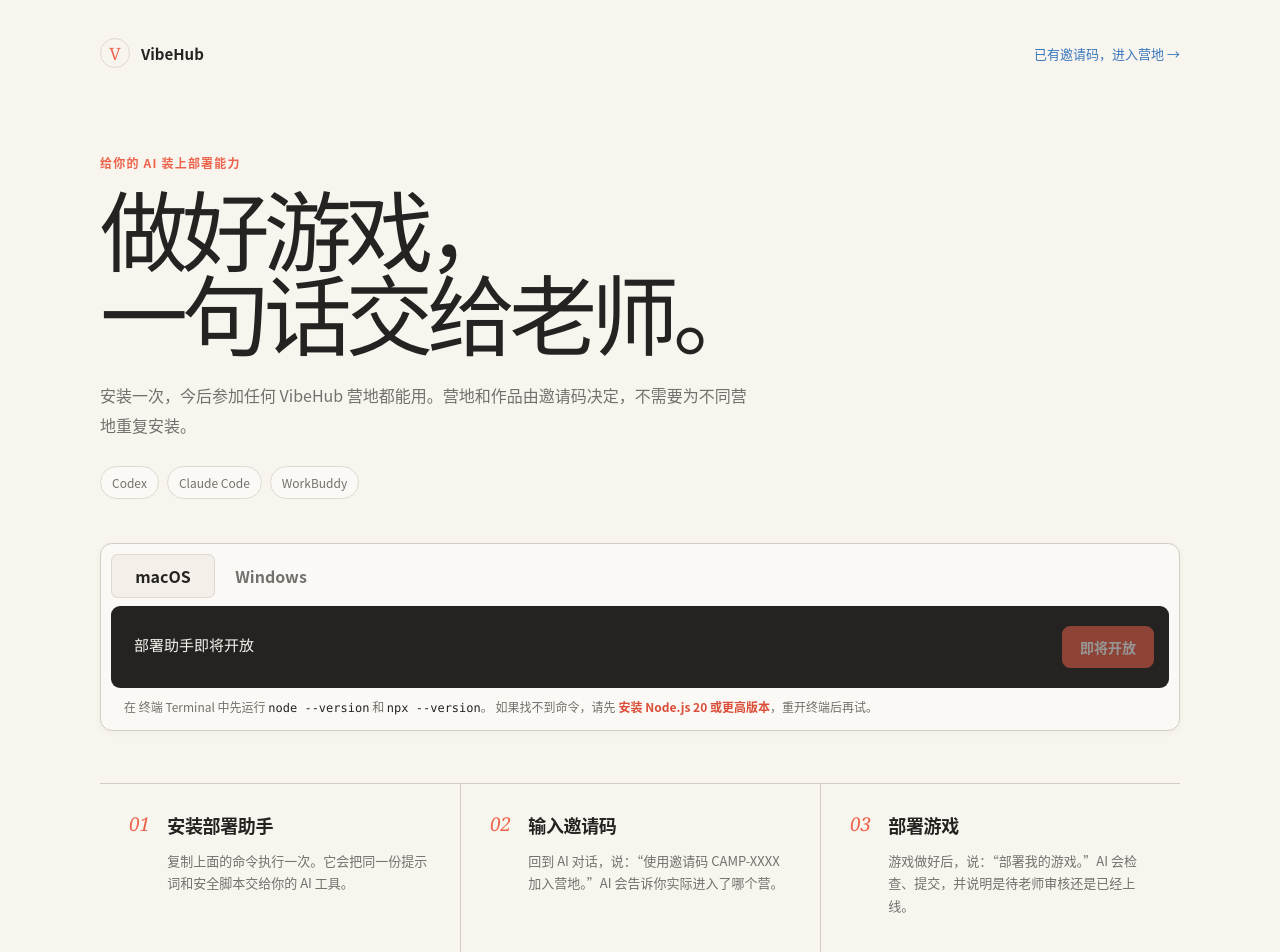
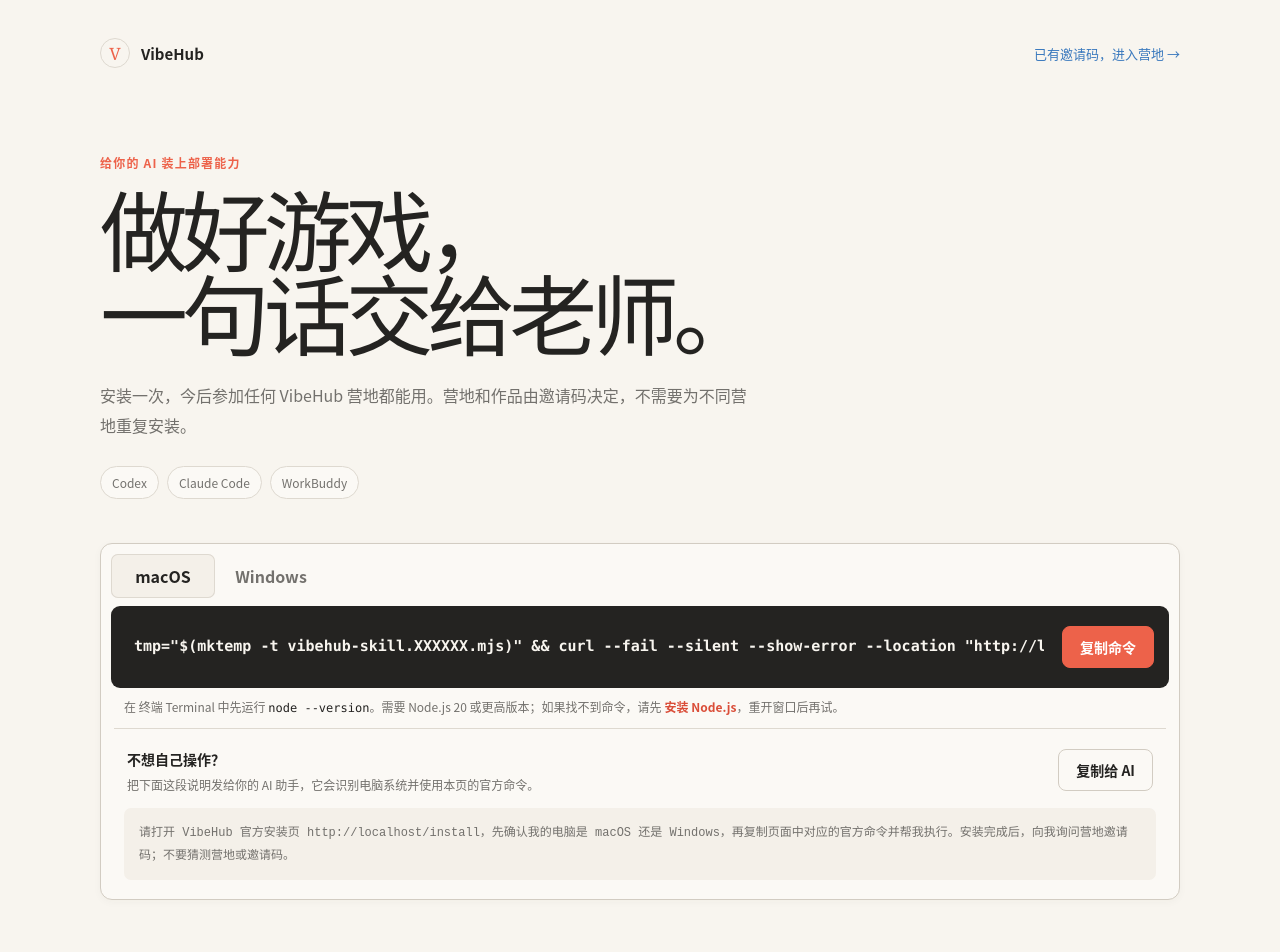
Before and after one commit to wangjialiang678/vibehub, a React (Vite) app in the folder web/: page /install in a window 1280 px wide. Shown: the top 952 px of the page. Built offline with nearby package versions, Linux system fonts and the light colour scheme.

Commit message:
feat: offer hosted skill installation

```diff
--- a/web/package.json
+++ b/web/package.json
@@ -4,8 +4,11 @@
   "private": true,
   "type": "module",
   "scripts": {
+    "predev": "node ../skill/scripts/build-distribution.mjs --out ./public/downloads/vibehub-skill",
     "dev": "vite",
+    "prebuild": "node ../skill/scripts/build-distribution.mjs --out ./public/downloads/vibehub-skill",
     "build": "tsc -b && vite build",
+    "pretest": "node ../skill/scripts/build-distribution.mjs --out ./public/downloads/vibehub-skill",
     "test": "vitest run"
   },
   "dependencies": {
--- a/web/src/pages/InstallPage.tsx
+++ b/web/src/pages/InstallPage.tsx
@@ -2,21 +2,48 @@
 import { Link } from 'react-router-dom';
 import { copyToClipboard } from '../components/Ui';
 
-const INSTALL_COMMAND = import.meta.env.VITE_SKILL_INSTALL_COMMAND?.trim() || '';
-const installEnabled = Boolean(INSTALL_COMMAND);
+const INSTALLER_PATH = '/downloads/vibehub-skill/install.mjs';
+const DISTRIBUTION_PATH = '/downloads/vibehub-skill/';
 type Platform = 'macOS' | 'Windows';
+type Copy = (value: string) => Promise<void>;
 
-export function InstallPage() {
-  const detected = useMemo<Platform>(() => /Windows/i.test(navigator.userAgent) ? 'Windows' : 'macOS', []);
-  const [platform, setPlatform] = useState<Platform>(detected);
+function trimOrigin(origin: string) {
+  return origin.replace(/\/+$/, '');
+}
+
+export function buildInstallCommand(platform: Platform, origin: string) {
+  const publicOrigin = trimOrigin(origin);
+  const installerUrl = `${publicOrigin}${INSTALLER_PATH}`;
+  const distributionRoot = `${publicOrigin}${DISTRIBUTION_PATH}`;
+  if (platform === 'Windows') {
+    return `$p=Join-Path $env:TEMP ('vibehub-skill-'+[guid]::NewGuid()+'.mjs'); try { Invoke-WebRequest -UseBasicParsing '${installerUrl}' -OutFile $p; node $p --base-url '${distributionRoot}'; if ($LASTEXITCODE -ne 0) { exit $LASTEXITCODE } } finally { Remove-Item $p -Force -ErrorAction SilentlyContinue }`;
+  }
+  return `tmp="$(mktemp -t vibehub-skill.XXXXXX.mjs)" && curl --fail --silent --show-error --location "${installerUrl}" --output "$tmp" && node "$tmp" --base-url "${distributionRoot}"; code=$?; rm -f "$tmp"; exit $code`;
+}
+
+export function buildAiInstallPrompt(origin: string) {
+  return `请打开 VibeHub 官方安装页 ${trimOrigin(origin)}/install，先确认我的电脑是 macOS 还是 Windows，再复制页面中对应的官方命令并帮我执行。安装完成后，向我询问营地邀请码；不要猜测营地或邀请码。`;
+}
+
+export async function copyInstallText(value: string, success: string, copy: Copy, setNotice: (value: string) => void) {
+  try {
+    await copy(value);
+    setNotice(success);
+  } catch {
+    setNotice('复制失败，请手动选中文字复制');
+  }
+}
+
+export function InstallPageView({ initialPlatform, origin }: { initialPlatform: Platform; origin: string }) {
+  const [platform, setPlatform] = useState<Platform>(initialPlatform);
   const [notice, setNotice] = useState('');
-  const copy = () => installEnabled ? copyToClipboard(INSTALL_COMMAND)
-    .then(() => setNotice('安装命令已复制'))
-    .catch(() => setNotice('复制失败，请手动选中命令复制'))
-    : setNotice('部署助手即将开放');
+  const installCommand = buildInstallCommand(platform, origin);
+  const aiPrompt = buildAiInstallPrompt(origin);
+  const copyCommand = () => copyInstallText(installCommand, '安装命令已复制', copyToClipboard, setNotice);
+  const copyForAi = () => copyInstallText(aiPrompt, '给 AI 的说明已复制', copyToClipboard, setNotice);
 
   return <main className="install-page">
-    {notice && <div className="toast" role="status">{notice}</div>}
+    <div className="install-status" role="status" aria-live="polite">{notice}</div>
     <header className="install-nav"><Link to="/login" className="install-brand"><span className="brand-mark">V</span><b>VibeHub</b></Link><Link className="muted-link" to="/login">已有邀请码，进入营地 →</Link></header>
     <section className="install-hero">
       <p className="eyebrow">给你的 AI 装上部署能力</p>
@@ -26,19 +53,28 @@
     </section>
     <section className="install-card panel">
       <div className="platform-tabs" aria-label="选择电脑系统">
-        {(['macOS', 'Windows'] as Platform[]).map((item) => <button key={item} className={platform === item ? 'is-active' : ''} onClick={() => setPlatform(item)}>{item}</button>)}
+        {(['macOS', 'Windows'] as Platform[]).map((item) => <button key={item} type="button" aria-pressed={platform === item} className={platform === item ? 'is-active' : ''} onClick={() => { setPlatform(item); setNotice(''); }}>{item}</button>)}
       </div>
-      <div className="install-command"><code>{installEnabled ? INSTALL_COMMAND : '部署助手即将开放'}</code><button className="button button-coral" onClick={copy} disabled={!installEnabled}>{installEnabled ? '复制命令' : '即将开放'}</button></div>
+      <div className="install-command"><code>{installCommand}</code><button type="button" className="button button-coral" onClick={copyCommand}>复制命令</button></div>
       <p className="install-terminal-hint">
-        在 {platform === 'Windows' ? 'PowerShell' : '终端 Terminal'} 中先运行 <code>node --version</code> 和 <code>npx --version</code>。
-        如果找不到命令，请先<a href="https://nodejs.org/zh-cn/download" target="_blank" rel="noreferrer">安装 Node.js 20 或更高版本</a>，重开终端后再试。
+        在 {platform === 'Windows' ? 'PowerShell' : '终端 Terminal'} 中先运行 <code>node --version</code>。需要 Node.js 20 或更高版本；如果找不到命令，请先<a href="https://nodejs.org/zh-cn/download" target="_blank" rel="noreferrer">安装 Node.js</a>，重开窗口后再试。
       </p>
+      <div className="install-ai-copy">
+        <div><strong>不想自己操作？</strong><p>把下面这段说明发给你的 AI 助手，它会识别电脑系统并使用本页的官方命令。</p></div>
+        <button type="button" className="button button-dark" onClick={copyForAi}>复制给 AI</button>
+      </div>
+      <p className="install-ai-prompt"><code>{aiPrompt}</code></p>
     </section>
     <section className="install-steps" aria-label="使用步骤">
       <article><span>01</span><div><h2>安装部署助手</h2><p>复制上面的命令执行一次。它会把同一份提示词和安全脚本交给你的 AI 工具。</p></div></article>
-      <article><span>02</span><div><h2>输入邀请码</h2><p>回到 AI 对话，说：“使用邀请码 CAMP-XXXX 加入营地。”AI 会告诉你实际进入了哪个营。</p></div></article>
+      <article><span>02</span><div><h2>输入邀请码</h2><p>回到 AI 对话，告诉它“使用邀请码加入 VibeHub”。AI 会向你询问邀请码，并告诉你实际进入了哪个营。</p></div></article>
       <article><span>03</span><div><h2>部署游戏</h2><p>游戏做好后，说：“部署我的游戏。”AI 会检查、提交，并说明是待老师审核还是已经上线。</p></div></article>
     </section>
     <footer className="install-footer"><span>Skill 负责教 AI 怎么做</span><span>脚本负责安全地绑定、打包和上传</span></footer>
   </main>;
 }
+
+export function InstallPage() {
+  const detected = useMemo<Platform>(() => /Windows/i.test(navigator.userAgent) ? 'Windows' : 'macOS', []);
+  return <InstallPageView initialPlatform={detected} origin={window.location.origin} />;
+}
--- a/web/src/styles.css
+++ b/web/src/styles.css
@@ -535,6 +535,8 @@
 .agent-row { margin-top: 25px; display: flex; flex-wrap: wrap; gap: 8px; }
 .agent-row span { padding: 7px 11px; border: 1px solid var(--line); border-radius: 99px; color: var(--ink-soft); background: var(--surface); font-size: 12px; }
 .install-card { padding: 10px; }
+.install-status { position: fixed; z-index: 30; top: 18px; left: 50%; min-height: 1px; transform: translateX(-50%); }
+.install-status:not(:empty) { padding: 11px 16px; border-radius: 8px; color: #fff; background: var(--ink); box-shadow: 0 10px 28px rgba(24,23,21,.2); font-size: 13px; }
 .platform-tabs { display: flex; gap: 4px; margin-bottom: 8px; }
 .platform-tabs button { min-width: 104px; padding: 10px 15px; border: 0; border-radius: 7px; color: var(--ink-soft); background: transparent; font-weight: 700; }
 .platform-tabs button.is-active { color: var(--ink); background: var(--surface-soft); box-shadow: inset 0 0 0 1px var(--line); }
@@ -544,6 +546,12 @@
 .install-terminal-hint { padding: 10px 13px 5px; color: var(--ink-soft); font-size: 12px; }
 .install-terminal-hint code { color: var(--ink); font-family: ui-monospace, "SFMono-Regular", Consolas, monospace; }
 .install-terminal-hint a { margin-left: 3px; color: var(--coral-deep); font-weight: 650; }
+.install-ai-copy { margin: 8px 3px 0; padding: 17px 13px 9px; display: flex; align-items: center; justify-content: space-between; gap: 20px; border-top: 1px solid var(--line); }
+.install-ai-copy strong { font-size: 14px; }
+.install-ai-copy p { margin-top: 5px; color: var(--ink-soft); font-size: 12px; line-height: 1.6; }
+.install-ai-copy .button { flex: 0 0 auto; }
+.install-ai-prompt { margin: 5px 13px 9px; padding: 13px 15px; border-radius: 7px; color: var(--ink-soft); background: var(--surface-soft); font-size: 12px; line-height: 1.65; }
+.install-ai-prompt code { overflow-wrap: anywhere; white-space: normal; }
 .install-steps { margin: 52px 0 62px; display: grid; grid-template-columns: repeat(3, 1fr); border-top: 1px solid var(--line-strong); border-bottom: 1px solid var(--line-strong); }
 .install-steps article { min-height: 220px; padding: 27px 29px; display: grid; grid-template-columns: auto 1fr; align-content: start; gap: 17px; }
 .install-steps article + article { border-left: 1px solid var(--line-strong); }
@@ -662,5 +670,7 @@
   .install-hero h1 { font-size: 52px; }
   .install-command { align-items: stretch; flex-direction: column; padding: 19px; }
   .install-command .button { width: 100%; }
+  .install-ai-copy { align-items: stretch; flex-direction: column; }
+  .install-ai-copy .button { width: 100%; }
   .install-footer { align-items: start; flex-direction: column; }
 }
```
Also changed, not shown: 2 other files (tests, documents, lock files or other folders).
